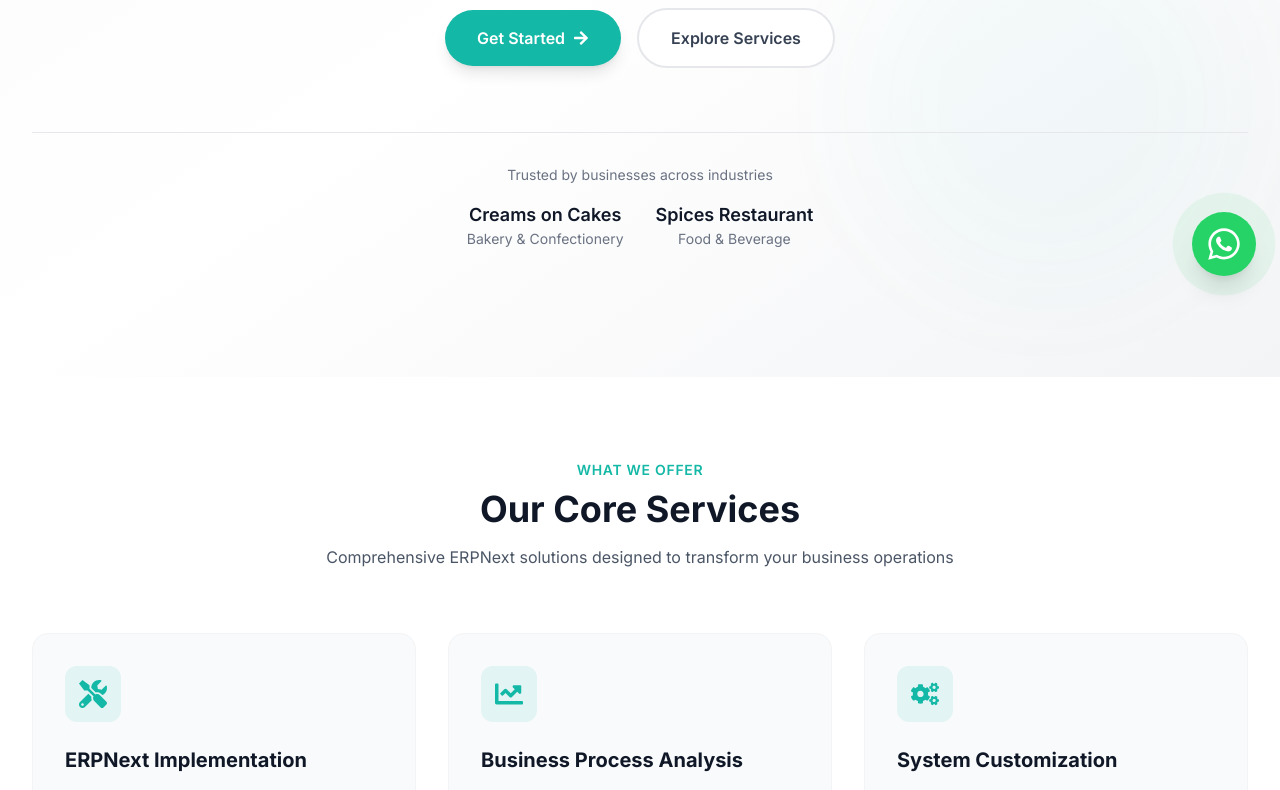
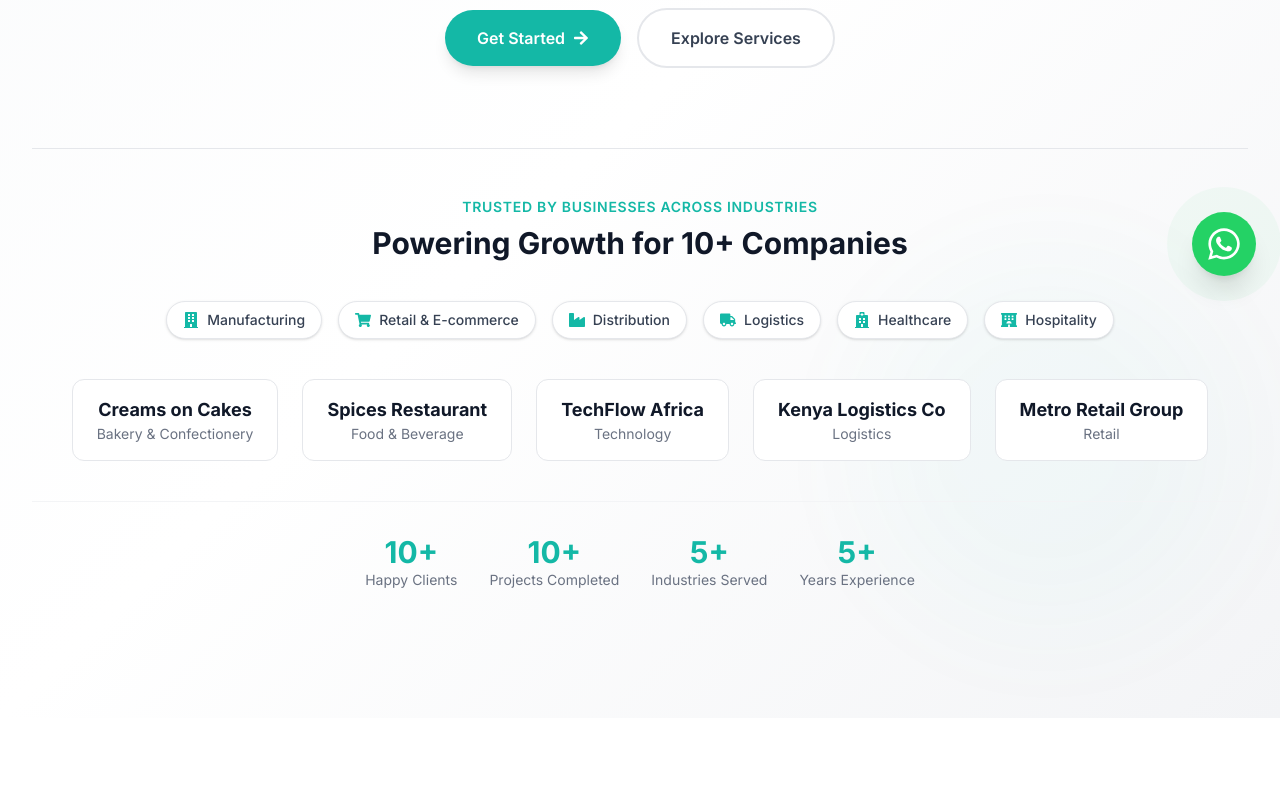
Before and after one commit to DannyMyles/Nexa-Solutions, a Next.js app: page / in a window 1280 px wide. Shown: the part 500-1290 px from the top of the page. Built offline with nearby package versions, Linux system fonts and the light colour scheme.

Commit message:
Adds  whatsapp widget

```diff
--- a/src/app/page.tsx
+++ b/src/app/page.tsx
@@ -114,16 +114,84 @@ export default function Home() {
               </Link>
             </div>
 
-            {/* Trust Indicators */}
-            <div className="mt-16 pt-8 border-t border-gray-200">
-              <p className="text-sm text-gray-500 mb-4">Trusted by businesses across industries</p>
-              <div className="flex flex-wrap items-center justify-center gap-8">
-                {clients.map((client) => (
-                  <div key={client.name} className="text-center">
-                    <p className="text-lg font-semibold text-gray-900">{client.name}</p>
+{/* Trust Indicators - Improved Section */}
+            <div className="mt-20 pt-12 border-t border-gray-200">
+              <div className="text-center mb-10">
+                <p className="text-sm font-semibold text-[#14B8A6] uppercase tracking-wider mb-2">
+                  Trusted by businesses across industries
+                </p>
+                <h3 className="text-2xl sm:text-3xl font-bold text-gray-900">
+                  Powering Growth for 10+ Companies
+                </h3>
+              </div>
+
+              {/* Industry Icons - Visual Coverage */}
+              <div className="flex flex-wrap items-center justify-center gap-4 mb-10">
+                {industries.map((industry, index) => (
+                  <div
+                    key={industry.name}
+                    className="flex items-center gap-2 px-4 py-2 bg-white rounded-full border border-gray-200 shadow-sm hover:border-[#14B8A6] hover:shadow-md transition-all duration-300"
+                    style={{ animationDelay: `${index * 50}ms` }}
+                  >
+                    <industry.icon className="w-4 h-4 text-[#14B8A6]" />
+                    <span className="text-sm font-medium text-gray-700">{industry.name}</span>
+                  </div>
+                ))}
+              </div>
+
+              {/* Client Logos - Visual Cards with Hover Effects */}
+              <div className="flex flex-wrap items-center justify-center gap-6">
+                {clients.map((client, index) => (
+                  <div
+                    key={client.name}
+                    className="group bg-white rounded-xl px-6 py-4 border border-gray-200 hover:border-[#14B8A6] hover:shadow-lg transition-all duration-300 hover:-translate-y-1"
+                    style={{ animationDelay: `${index * 100}ms` }}
+                  >
+                    <p className="text-lg font-bold text-gray-900 group-hover:text-[#14B8A6] transition-colors">
+                      {client.name}
+                    </p>
                     <p className="text-sm text-gray-500">{client.description}</p>
                   </div>
                 ))}
+                {/* Additional Placeholder Clients */}
+                <div className="group bg-white rounded-xl px-6 py-4 border border-gray-200 hover:border-[#14B8A6] hover:shadow-lg transition-all duration-300 hover:-translate-y-1">
+                  <p className="text-lg font-bold text-gray-900 group-hover:text-[#14B8A6] transition-colors">
+                    TechFlow Africa
+                  </p>
+                  <p className="text-sm text-gray-500">Technology</p>
+                </div>
+                <div className="group bg-white rounded-xl px-6 py-4 border border-gray-200 hover:border-[#14B8A6] hover:shadow-lg transition-all duration-300 hover:-translate-y-1">
+                  <p className="text-lg font-bold text-gray-900 group-hover:text-[#14B8A6] transition-colors">
+                    Kenya Logistics Co
+                  </p>
+                  <p className="text-sm text-gray-500">Logistics</p>
+                </div>
+                <div className="group bg-white rounded-xl px-6 py-4 border border-gray-200 hover:border-[#14B8A6] hover:shadow-lg transition-all duration-300 hover:-translate-y-1">
+                  <p className="text-lg font-bold text-gray-900 group-hover:text-[#14B8A6] transition-colors">
+                    Metro Retail Group
+                  </p>
+                  <p className="text-sm text-gray-500">Retail</p>
+                </div>
+              </div>
+
+              {/* Stats Counter */}
+              <div className="flex flex-wrap items-center justify-center gap-8 mt-10 pt-8 border-t border-gray-100">
+                <div className="text-center">
+                  <p className="text-3xl font-bold text-[#14B8A6]">10+</p>
+                  <p className="text-sm text-gray-500">Happy Clients</p>
+                </div>
+                <div className="text-center">
+                  <p className="text-3xl font-bold text-[#14B8A6]">10+</p>
+                  <p className="text-sm text-gray-500">Projects Completed</p>
+                </div>
+                <div className="text-center">
+                  <p className="text-3xl font-bold text-[#14B8A6]">5+</p>
+                  <p className="text-sm text-gray-500">Industries Served</p>
+                </div>
+                <div className="text-center">
+                  <p className="text-3xl font-bold text-[#14B8A6]">5+</p>
+                  <p className="text-sm text-gray-500">Years Experience</p>
+                </div>
               </div>
             </div>
           </div>
@@ -259,11 +327,11 @@ export default function Home() {
               <div className="relative bg-white rounded-3xl p-8 border border-gray-100 shadow-xl">
                 <div className="grid grid-cols-2 gap-6">
                   <div className="text-center p-6 bg-gray-50 rounded-2xl">
-                    <p className="text-4xl font-bold text-[#14B8A6]">50+</p>
+                    <p className="text-4xl font-bold text-[#14B8A6]">10+</p>
                     <p className="text-sm text-gray-600">Projects Completed</p>
                   </div>
                   <div className="text-center p-6 bg-gray-50 rounded-2xl">
-                    <p className="text-4xl font-bold text-[#14B8A6]">30+</p>
+                    <p className="text-4xl font-bold text-[#14B8A6]">5+</p>
                     <p className="text-sm text-gray-600">Happy Clients</p>
                   </div>
                   <div className="text-center p-6 bg-gray-50 rounded-2xl">
@@ -271,7 +339,7 @@ export default function Home() {
                     <p className="text-sm text-gray-600">Years Experience</p>
                   </div>
                   <div className="text-center p-6 bg-gray-50 rounded-2xl">
-                    <p className="text-4xl font-bold text-[#14B8A6]">10+</p>
+                    <p className="text-4xl font-bold text-[#14B8A6]">5+</p>
                     <p className="text-sm text-gray-600">Industries Served</p>
                   </div>
                 </div>
--- a/src/app/services/page.tsx
+++ b/src/app/services/page.tsx
@@ -75,22 +75,28 @@ const services = [
       "Enhanced user experience",
     ],
   },
-  {
+{
     icon: FaPlug,
     title: "Integration Services",
     description: "Seamless integration of ERPNext with your existing systems, third-party applications, and APIs.",
     features: [
       "API development and integration",
+      "KRA Integration (eTIMS, iTax)",
+      "MPESA Payment Integration",
+      "eTIMS - Electronic Tax Invoice Management System",
       "Payment gateway integration",
       "E-commerce platform integration",
       "CRM and accounting integration",
       "Custom webhook setup",
+      "Custom API integrations",
     ],
     benefits: [
       "Unified business data",
       "Automated data flow",
       "Reduced duplicate entry",
       "Real-time synchronization",
+      "Tax compliance automation",
+      "Seamless payment processing",
     ],
   },
   {
```
